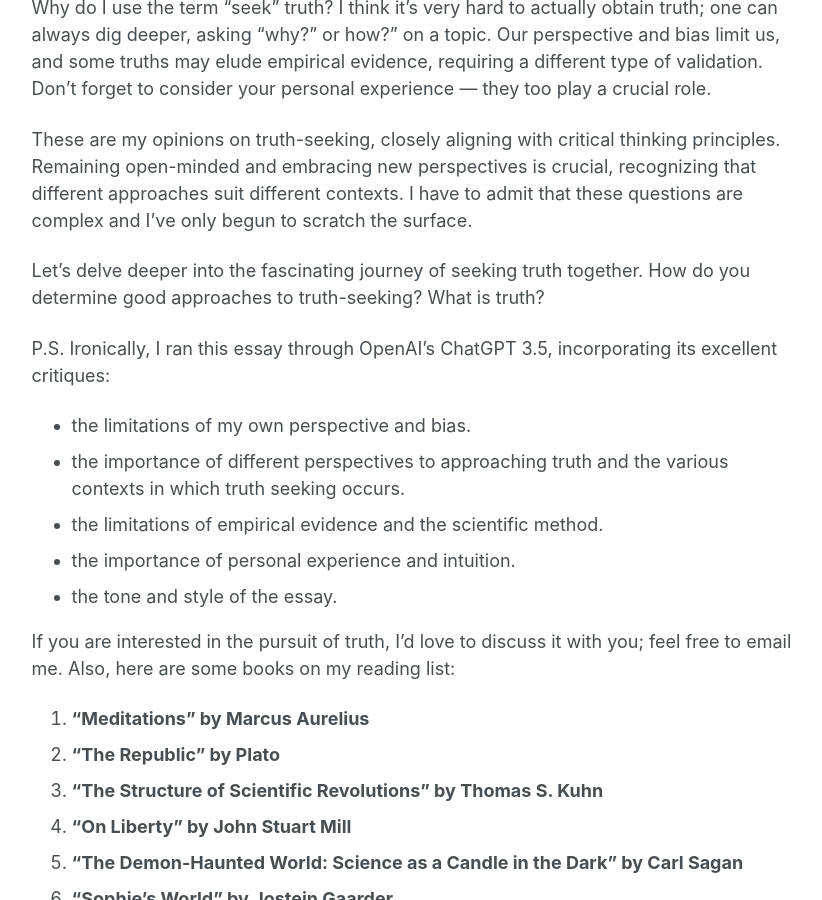
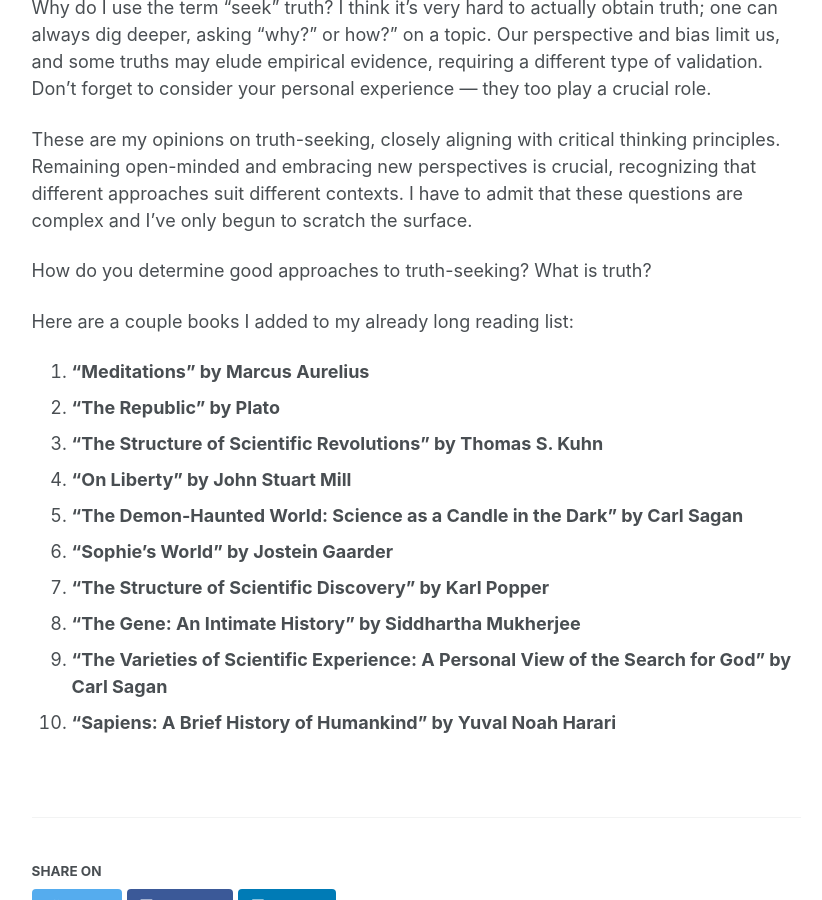
Before and after one commit to EthanHNguyen/ethanhnguyen.github.io, a Jekyll site: the page built from _posts/2023-12-21-questing-for-truth.md, in a window 1280 px wide and 900 px high, scrolled down 607 px. Shown: the whole window, without its empty margins (250-1072 px from the left). Built offline with Jekyll 4.4.1, drawn with Linux system fonts in a browser that asks for light colours.

Commit message:
update truth essay

```diff
--- a/_posts/2023-12-21-questing-for-truth.md
+++ b/_posts/2023-12-21-questing-for-truth.md
@@ -21,17 +21,9 @@
 
 These are my opinions on truth-seeking, closely aligning with critical thinking principles. Remaining open-minded and embracing new perspectives is crucial, recognizing that different approaches suit different contexts. I have to admit that these questions are complex and I’ve only begun to scratch the surface.
 
-Let’s delve deeper into the fascinating journey of seeking truth together. How do you determine good approaches to truth-seeking? What is truth?
+How do you determine good approaches to truth-seeking? What is truth?
 
-P.S. Ironically, I ran this essay through OpenAI’s ChatGPT 3.5, incorporating its excellent critiques:
-
-- the limitations of my own perspective and bias.
-- the importance of different perspectives to approaching truth and the various contexts in which truth seeking occurs.
-- the limitations of empirical evidence and the scientific method.
-- the importance of personal experience and intuition.
-- the tone and style of the essay.
-
-If you are interested in the pursuit of truth, I’d love to discuss it with you; feel free to email me. Also, here are some books on my reading list:
+Here are a couple books I added to my already long reading list:
 
 1. **"Meditations" by Marcus Aurelius**
 2. **"The Republic" by Plato**
```
